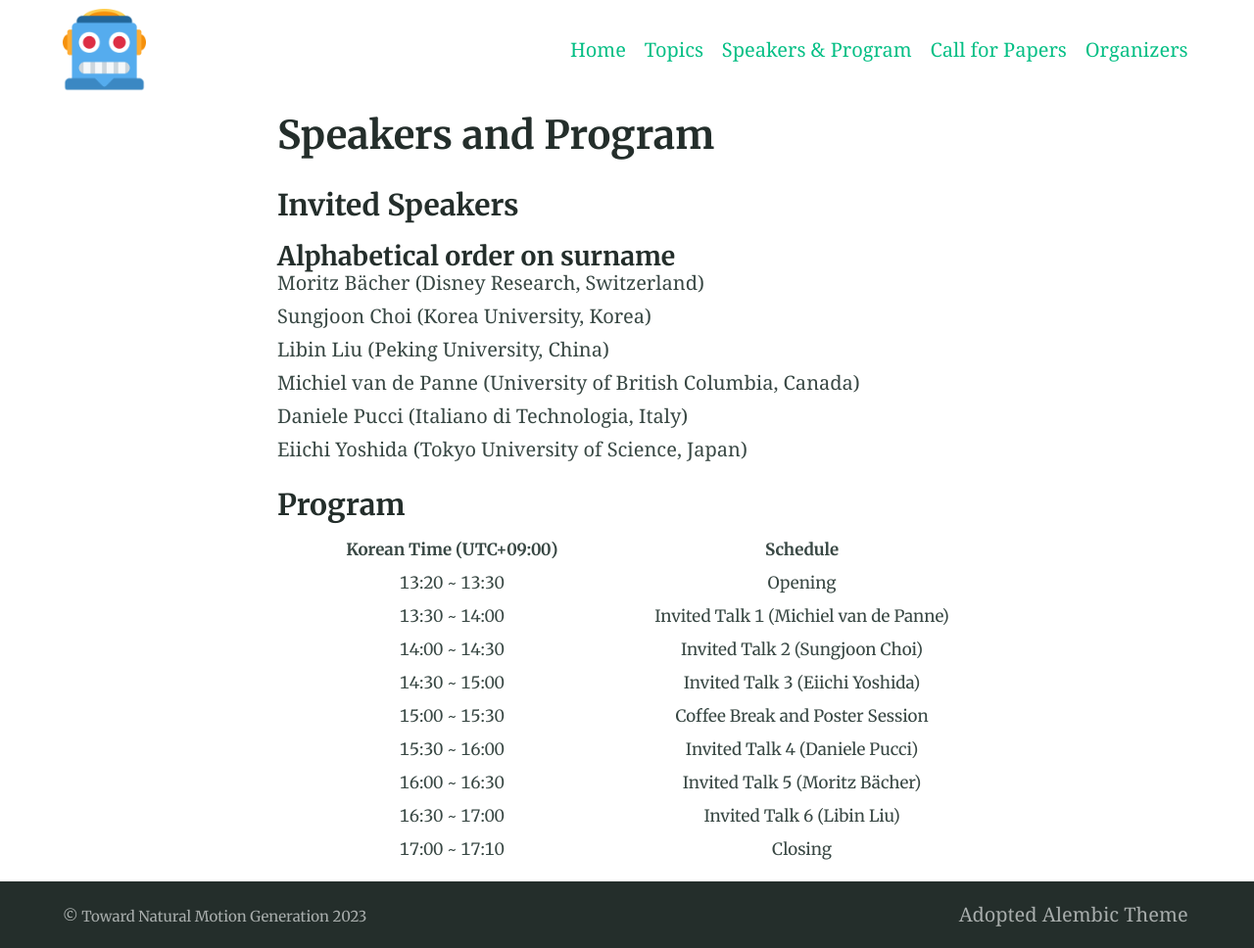
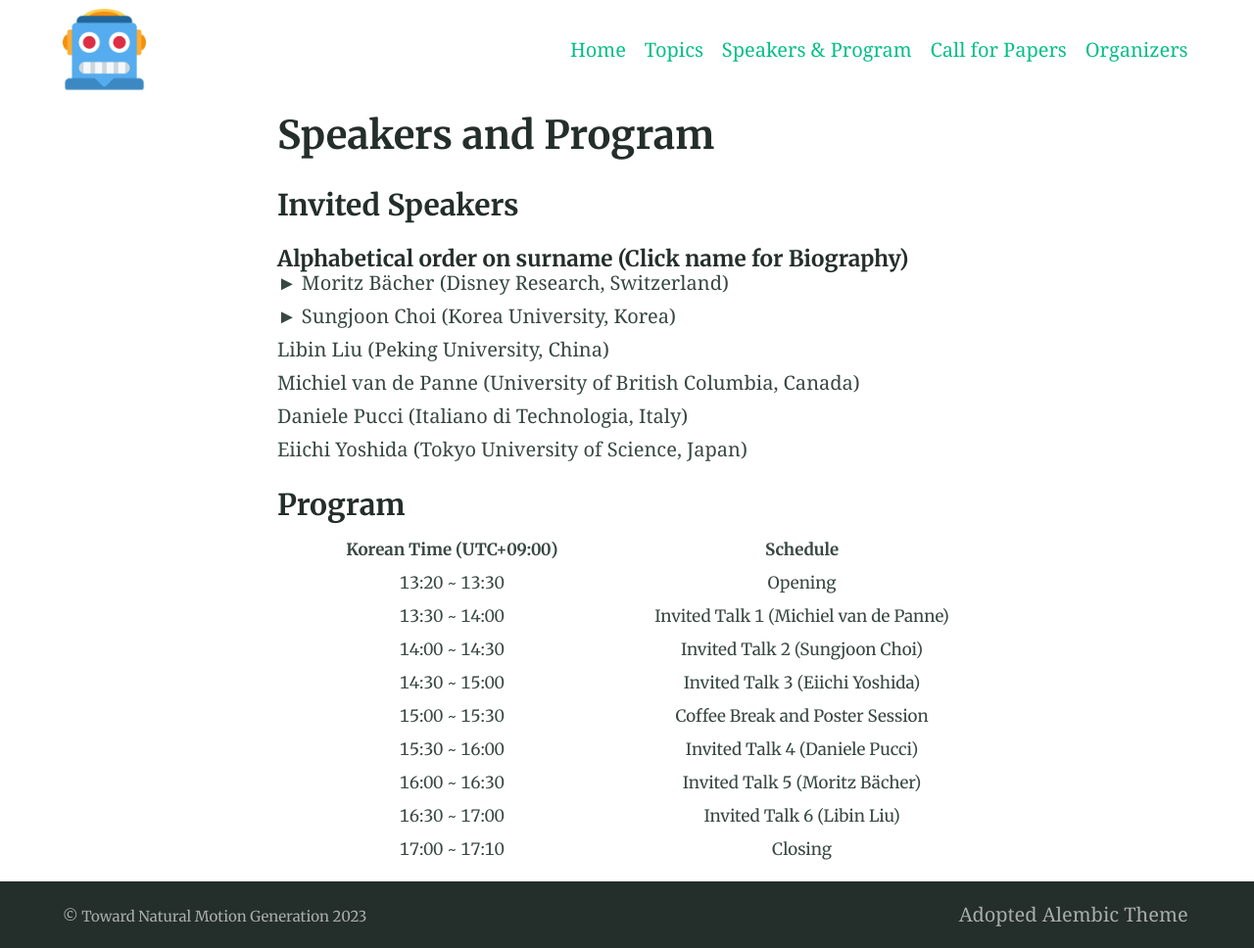
Before and after one commit to toward-natural-motion-generation/rss2023, a Jekyll site: the page built from speakers_and_program.md, in a window 1280 px wide. Shown: the whole page at 98% size. Built offline with Jekyll 4.4.1, drawn with Linux system fonts in a browser that asks for light colours.

Commit message:
added sungjoon

```diff
--- a/speakers_and_program.md
+++ b/speakers_and_program.md
@@ -5,10 +5,10 @@
 ---
 ### Invited Speakers
 
-#### Alphabetical order on surname
+##### Alphabetical order on surname (Click name for Biography)
 
 <Details>
-<summary>Moritz Bächer (Disney Research, Switzerland)</summary>
+<summary>► Moritz Bächer (Disney Research, Switzerland)</summary>
 <table width="100%">
   <tr>
     <td width="25%"> <img src="../assets/images/moritz_baecher.jpeg" alt= "" width="300" style="vertical-align: left;"></td>
@@ -21,8 +21,16 @@
 </Details>
 
 <Details>
-<summary>Sungjoon Choi (Korea University, Korea)</summary>
-Biography
+<summary>► Sungjoon Choi (Korea University, Korea)</summary>
+<table width="100%">
+  <tr>
+    <td width="25%"> <img src="../assets/images/sungjoon_choi.jpeg" alt= "" width="300" style="vertical-align: left;"></td>
+    <td width="5%"></td>
+    <td width="70%" style="vertical-align: left; font-size: 75%;">
+ Sungjoon Choi is presently an assistant professor at Korea University in the Department of Artificial Intelligence. He received Ph.D. in Electrical and Computer Engineering from Seoul National University (2018) and a B.S. degree in Electrical Engineering and Computer Science from Seoul National University (2012). Dr. Choi was a postdoc at Disney Research  Los Angeles, focussing on applying machine learning methods in robotics. Before joining Disney Research, he was a research scientist at Kakao Brain in Korea. His research interests include sample-efficient reinforcement learning and human-robot interaction, and received Best Conference Paper Finalist Award at the 2016 IEEE International Conference on Robotics and Automation (ICRA).
+  </td>
+  </tr>
+</table>
 </Details>
 
 <Details>
@@ -48,40 +56,42 @@
 ### Program
 <table width="100%">
   <tr>
-    <td width="50%" style="text-align: center; vertical-align: left;"> <b>Korean Time (UTC+09:00)</b></td>
-    <td width="50%" style="text-align: center; vertical-align: left;"> <b>Schedule</b></td>
+    <td width="30%" style="text-align: center; vertical-align: left;"> <b>Korean Time (UTC+09:00)</b></td>
+    <td width="70%" style="text-align: center; vertical-align: left;"> <b>Schedule</b></td>
   </tr>
   <tr>
-    <td width="50%" style="text-align: center; vertical-align: left;"> 13:20 ~ 13:30 </td>
-    <td width="50%" style="text-align: center; vertical-align: left;"> Opening </td>
+    <td width="30%" style="text-align: center; vertical-align: left;"> 13:20 ~ 13:30 </td>
+    <td width="70%" style="text-align: center; vertical-align: left;"> Opening </td>
   </tr>
   <tr>
-    <td width="50%" style="text-align: center; vertical-align: left;"> 13:30 ~ 14:00 </td>
-    <td width="50%" style="text-align: center; vertical-align: left;"> Invited Talk 1 (Michiel van de Panne) </td>
+    <td width="30%" style="text-align: center; vertical-align: left;"> 13:30 ~ 14:00 </td>
+    <td width="70%" style="text-align: center; vertical-align: left;">
+    Invited Talk 1 (Michiel van de Panne)
+    </td>
   </tr>
   <tr>
-    <td width="50%" style="text-align: center; vertical-align: left;"> 14:00 ~ 14:30 </td>
-    <td width="50%" style="text-align: center; vertical-align: left;"> Invited Talk 2 (Sungjoon Choi) </td>
+    <td width="30%" style="text-align: center; vertical-align: left;"> 14:00 ~ 14:30 </td>
+    <td width="70%" style="text-align: center; vertical-align: left;"> Invited Talk 2 (Sungjoon Choi) </td>
   </tr>
   <tr>
-    <td width="50%" style="text-align: center; vertical-align: left;"> 14:30 ~ 15:00 </td>
-    <td width="50%" style="text-align: center; vertical-align: left;"> Invited Talk 3 (Eiichi Yoshida) </td>
+    <td width="30%" style="text-align: center; vertical-align: left;"> 14:30 ~ 15:00 </td>
+    <td width="70%" style="text-align: center; vertical-align: left;"> Invited Talk 3 (Eiichi Yoshida) </td>
   </tr>
   <tr>
-    <td width="50%" style="text-align: center; vertical-align: left;"> 15:00 ~ 15:30 </td>
-    <td width="50%" style="text-align: center; vertical-align: left;"> Coffee Break and Poster Session </td>
+    <td width="30%" style="text-align: center; vertical-align: left;"> 15:00 ~ 15:30 </td>
+    <td width="70%" style="text-align: center; vertical-align: left;"> Coffee Break and Poster Session </td>
   </tr>
   <tr>
-    <td width="50%" style="text-align: center; vertical-align: left;"> 15:30 ~ 16:00 </td>
-    <td width="50%" style="text-align: center; vertical-align: left;"> Invited Talk 4 (Daniele Pucci) </td>
+    <td width="30%" style="text-align: center; vertical-align: left;"> 15:30 ~ 16:00 </td>
+    <td width="70%" style="text-align: center; vertical-align: left;"> Invited Talk 4 (Daniele Pucci) </td>
   </tr>
   <tr>
-    <td width="50%" style="text-align: center; vertical-align: left;"> 16:00 ~ 16:30 </td>
-    <td width="50%" style="text-align: center; vertical-align: left;"> Invited Talk 5 (Moritz Bächer) </td>
+    <td width="30%" style="text-align: center; vertical-align: left;"> 16:00 ~ 16:30 </td>
+    <td width="70%" style="text-align: center; vertical-align: left;"> Invited Talk 5 (Moritz Bächer) </td>
   </tr>
   <tr>
-    <td width="50%" style="text-align: center; vertical-align: left;"> 16:30 ~ 17:00 </td>
-    <td width="50%" style="text-align: center; vertical-align: left;"> Invited Talk 6 (Libin Liu) </td>
+    <td width="30%" style="text-align: center; vertical-align: left;"> 16:30 ~ 17:00 </td>
+    <td width="70%" style="text-align: center; vertical-align: left;"> Invited Talk 6 (Libin Liu) </td>
   </tr>
   <tr>
     <td width="50%" style="text-align: center; vertical-align: left;"> 17:00 ~ 17:10 </td>
```
